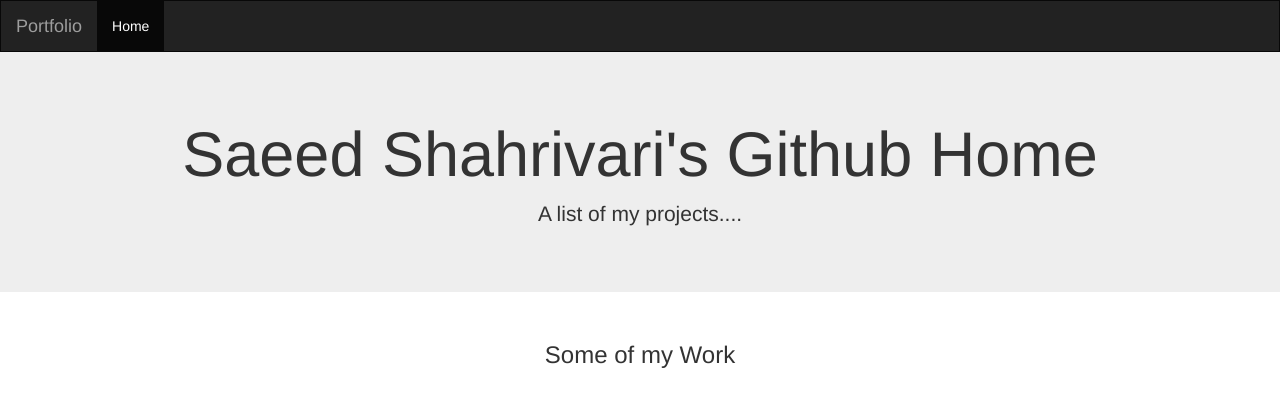
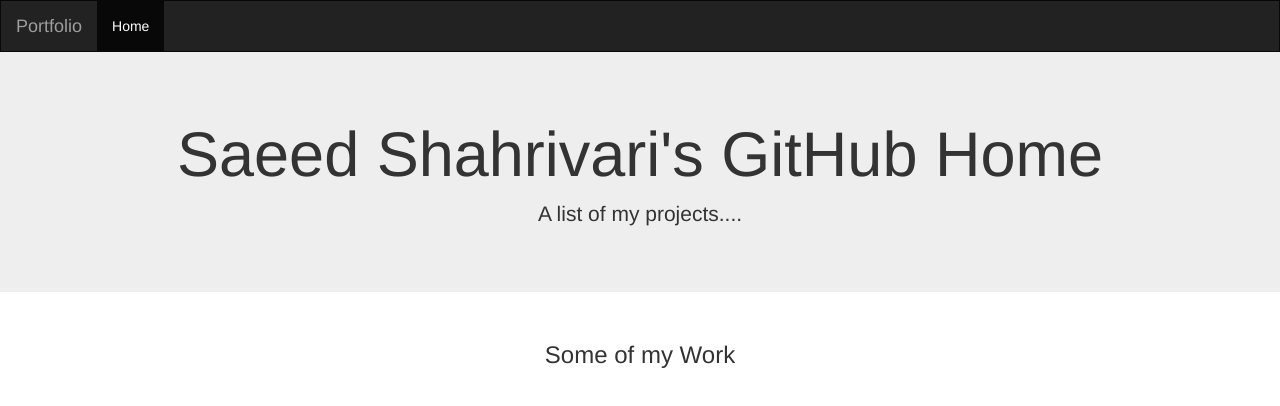
Before and after one commit to shahrivari/shahrivari.github.io, a plain HTML site: page index.html in a window 1280 px wide. Drawn offline with nearby package versions, Linux system fonts and the light colour scheme.

Commit message:
Fixed a typo

```diff
--- a/index.html
+++ b/index.html
@@ -45,7 +45,7 @@
 
 <div class="jumbotron">
   <div class="container text-center">
-    <h1>Saeed Shahrivari's Github Home</h1>
+    <h1>Saeed Shahrivari's GitHub Home</h1>
     <p>A list of my projects....</p>
   </div>
 </div>
```
